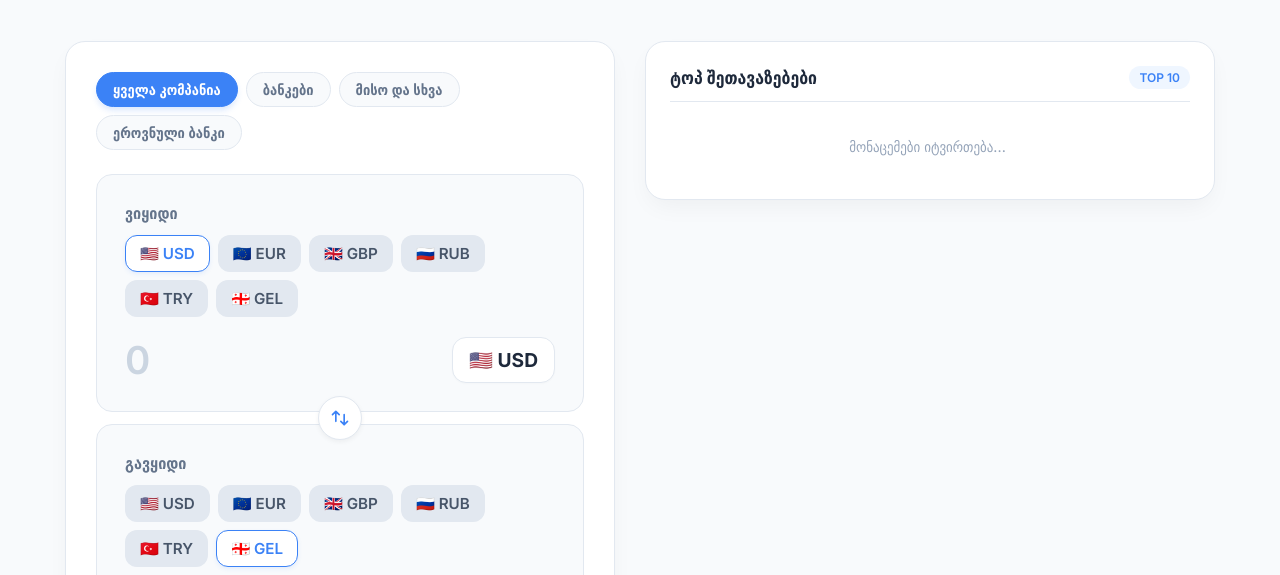
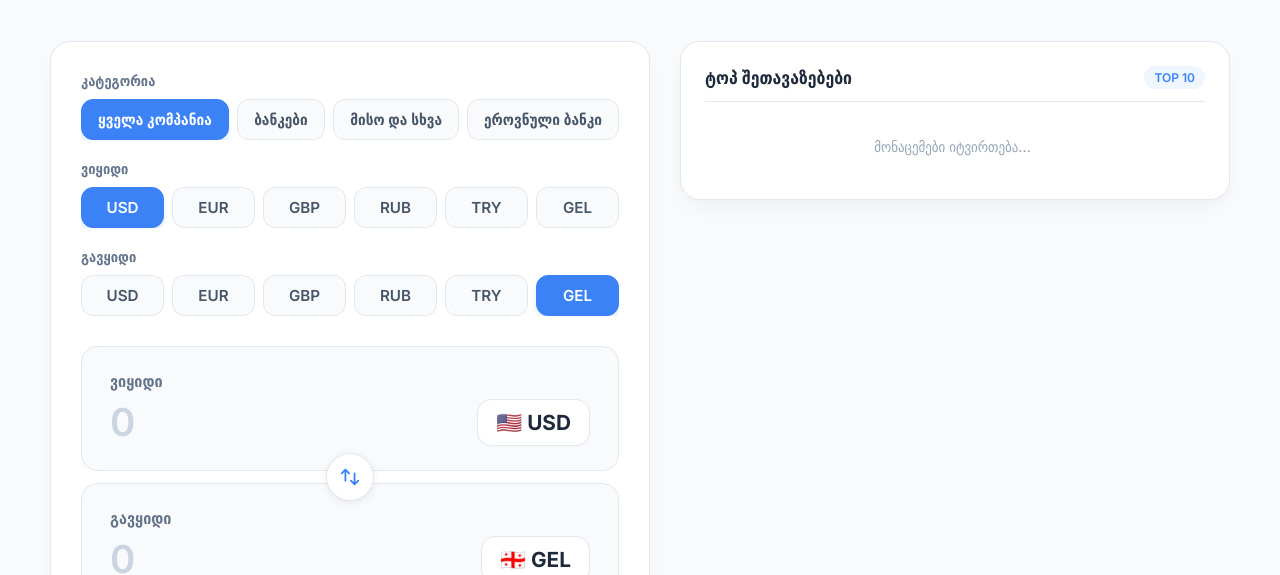
Before and after one commit to Archil-Undilashvili/AllRates-Frontend, a plain HTML site: page calculator.html in a window 1280 px wide. Shown: the part 225-800 px from the top of the page. Drawn offline with Linux system fonts and the light colour scheme; no server answers.

Commit message:
Refactor layout: global filters on top, clear currency tabs without flags

```diff
--- a/calculator.html
+++ b/calculator.html
@@ -9,14 +9,14 @@
     <style>
         .calc-page-layout {
             width: 100%;
-            max-width: 1150px;
+            max-width: 1180px;
             margin: 0 auto;
             display: flex;
             gap: 30px;
             padding: 20px 0 60px 0;
             align-items: flex-start;
         }
-        @media (max-width: 850px) {
+        @media (max-width: 950px) {
             .calc-page-layout {
                 flex-direction: column;
                 align-items: center;
@@ -25,12 +25,12 @@
         .calc-main {
             flex: 1;
             width: 100%;
-            max-width: 580px;
+            max-width: 650px;
         }
         .calc-sidebar {
             flex: 1;
             width: 100%;
-            max-width: 520px;
+            max-width: 500px;
             background: #ffffff;
             border-radius: 20px;
             border: 1px solid #e2e8f0;
@@ -46,50 +46,68 @@
             position: relative;
         }
 
-        .category-tabs {
+        .filter-section {
+            margin-bottom: 20px;
+        }
+        .section-label {
+            font-size: 0.9rem;
+            font-weight: 600;
+            color: #64748b;
+            margin-bottom: 10px;
+            display: block;
+        }
+
+        .category-tabs, .ccy-tabs {
             display: flex;
-            flex-wrap: wrap;
+            flex-wrap: nowrap;
             gap: 8px;
-            margin-bottom: 24px;
+            overflow-x: auto;
+            -ms-overflow-style: none;
+            scrollbar-width: none;
         }
-        .cat-tab {
-            padding: 8px 16px;
-            border-radius: 20px;
+        .category-tabs::-webkit-scrollbar, .ccy-tabs::-webkit-scrollbar {
+            display: none;
+        }
+
+        .cat-tab, .ccy-tab {
+            flex: 1;
+            min-width: max-content;
+            padding: 10px 16px;
+            border-radius: 12px;
             border: 1px solid #e2e8f0;
             background: #f8fafc;
-            color: #64748b;
-            font-size: 0.9rem;
+            color: #475569;
+            font-size: 0.95rem;
             font-weight: 600;
             cursor: pointer;
             transition: all 0.2s ease;
             font-family: inherit;
+            text-align: center;
         }
-        .cat-tab:hover {
+        .cat-tab:hover, .ccy-tab:hover {
             background: #e2e8f0;
             color: #1e293b;
         }
-        .cat-tab.active {
+        .cat-tab.active, .ccy-tab.active {
             background: #3b82f6;
             color: #ffffff;
             border-color: #3b82f6;
             box-shadow: 0 4px 6px -1px rgba(59, 130, 246, 0.2);
         }
-        .filter-group {
-            margin-bottom: 24px;
-        }
-        .filter-label {
-            font-size: 0.85rem;
-            font-weight: 600;
-            color: #64748b;
-            margin-bottom: 8px;
-            display: block;
+
+        .calc-boxes-wrapper {
+            display: flex;
+            flex-direction: column;
+            gap: 12px;
+            position: relative;
+            margin-top: 30px;
         }
 
         .calc-box {
             background: #f8fafc;
             border: 1px solid #e2e8f0;
             border-radius: 16px;
-            padding: 28px;
+            padding: 24px 28px;
             transition: all 0.2s ease;
             position: relative;
         }
@@ -102,48 +120,14 @@
             font-size: 1rem;
             font-weight: 600;
             color: #64748b;
-            margin-bottom: 12px;
+            margin-bottom: 8px;
             display: block;
-        }
-
-        /* NEW CCY TABS STYLES */
-        .ccy-tabs {
-            display: flex;
-            flex-wrap: wrap;
-            gap: 8px;
-            margin-bottom: 20px;
-        }
-        .ccy-tab {
-            padding: 8px 14px;
-            border-radius: 12px;
-            border: 1px solid transparent;
-            background: #e2e8f0;
-            color: #475569;
-            font-size: 0.95rem;
-            font-weight: 600;
-            cursor: pointer;
-            transition: all 0.2s ease;
-            font-family: inherit;
-            display: flex;
-            align-items: center;
-            gap: 6px;
-        }
-        .ccy-tab:hover {
-            background: #cbd5e1;
-            color: #1e293b;
-        }
-        .ccy-tab.active {
-            background: #ffffff;
-            color: #3b82f6;
-            border: 1px solid #3b82f6;
-            box-shadow: 0 2px 4px rgba(59, 130, 246, 0.1);
         }
 
         .input-group {
             display: flex;
             align-items: center;
             justify-content: space-between;
-            margin-top: 10px;
         }
         .calc-input {
             border: none;
@@ -151,7 +135,7 @@
             font-size: 2.4rem;
             font-weight: 600;
             color: #1e293b;
-            width: 55%;
+            width: 60%;
             outline: none;
             padding: 0;
             font-family: inherit;
@@ -161,14 +145,14 @@
         }
 
         .ccy-display {
-            font-size: 1.2rem;
+            font-size: 1.3rem;
             font-weight: 700;
             color: #1e293b;
             display: flex;
             align-items: center;
             gap: 8px;
             background: #ffffff;
-            padding: 10px 16px;
+            padding: 10px 18px;
             border-radius: 14px;
             border: 1px solid #e2e8f0;
             box-shadow: 0 1px 2px rgba(0,0,0,0.02);
@@ -180,8 +164,8 @@
             left: 50%;
             top: 50%;
             transform: translate(-50%, -50%);
-            width: 44px;
-            height: 44px;
+            width: 48px;
+            height: 48px;
             background: #ffffff;
             border: 1px solid #e2e8f0;
             border-radius: 50%;
@@ -190,7 +174,7 @@
             justify-content: center;
             cursor: pointer;
             color: #3b82f6;
-            box-shadow: 0 2px 5px rgba(0,0,0,0.05);
+            box-shadow: 0 2px 8px rgba(0,0,0,0.08);
             transition: all 0.2s ease;
             z-index: 10;
         }
@@ -200,23 +184,23 @@
             transform: translate(-50%, -50%) scale(1.05);
         }
         .swap-btn svg {
-            width: 20px;
-            height: 20px;
+            width: 22px;
+            height: 22px;
             transition: transform 0.3s ease;
         }
         .swap-btn:active svg {
             transform: rotate(180deg);
         }
         .rate-display-container {
-            margin-top: 20px;
-            padding-top: 20px;
+            margin-top: 24px;
+            padding-top: 24px;
             border-top: 1px dashed #e2e8f0;
             display: flex;
             justify-content: space-between;
             align-items: center;
         }
         .rate-text {
-            font-size: 0.95rem;
+            font-size: 1.05rem;
             font-weight: 600;
             color: #1e293b;
             display: flex;
@@ -224,11 +208,11 @@
             gap: 6px;
         }
         .rate-source {
-            font-size: 0.8rem;
+            font-size: 0.85rem;
             color: #64748b;
             background: #f1f5f9;
-            padding: 4px 8px;
-            border-radius: 6px;
+            padding: 6px 10px;
+            border-radius: 8px;
             font-weight: 500;
         }
 
@@ -256,19 +240,7 @@
             display: flex;
             flex-direction: column;
             gap: 12px;
-            /* No fixed height, show fully */
             padding-right: 5px;
-        }
-        .top10-list::-webkit-scrollbar {
-            width: 6px;
-        }
-        .top10-list::-webkit-scrollbar-track {
-            background: #f1f5f9;
-            border-radius: 10px;
-        }
-        .top10-list::-webkit-scrollbar-thumb {
-            background: #cbd5e1;
-            border-radius: 10px;
         }
         .top10-item {
             display: flex;
@@ -338,20 +310,34 @@
         <div class="calc-main">
             <div class="calc-container">
 
-                <div class="category-tabs" id="calc-category-tabs">
-                    <button class="cat-tab active" data-cat="all">ყველა კომპანია</button>
-                    <button class="cat-tab" data-cat="banks">ბანკები</button>
-                    <button class="cat-tab" data-cat="mfos">მისო და სხვა</button>
-                    <button class="cat-tab" data-cat="nbg">ეროვნული ბანკი</button>
+                <div class="filter-section">
+                    <label class="section-label">კატეგორია</label>
+                    <div class="category-tabs" id="calc-category-tabs">
+                        <button class="cat-tab active" data-cat="all">ყველა კომპანია</button>
+                        <button class="cat-tab" data-cat="banks">ბანკები</button>
+                        <button class="cat-tab" data-cat="mfos">მისო და სხვა</button>
+                        <button class="cat-tab" data-cat="nbg">ეროვნული ბანკი</button>
+                    </div>
                 </div>
 
-                <div style="display: flex; flex-direction: column; gap: 12px; position: relative;">
+                <div class="filter-section">
+                    <label class="section-label" id="filter-label-top">ვიყიდი</label>
+                    <div class="ccy-tabs" id="ccy-tabs-top">
+                        <!-- Populated by JS -->
+                    </div>
+                </div>
+
+                <div class="filter-section">
+                    <label class="section-label" id="filter-label-bottom">გავყიდი</label>
+                    <div class="ccy-tabs" id="ccy-tabs-bottom">
+                        <!-- Populated by JS -->
+                    </div>
+                </div>
+
+                <div class="calc-boxes-wrapper">
                     <!-- Buy Box -->
                     <div class="calc-box">
                         <label class="calc-label" id="label-top">ვიყიდი</label>
-                        <div class="ccy-tabs" id="ccy-tabs-top">
-                            <!-- Populated by JS -->
-                        </div>
                         <div class="input-group">
                             <input type="number" id="input-top" class="calc-input" placeholder="0" min="0">
                             <div class="ccy-display" id="ccy-display-top">🇺🇸 USD</div>
@@ -368,9 +354,6 @@
                     <!-- Sell Box -->
                     <div class="calc-box">
                         <label class="calc-label" id="label-bottom">გავყიდი</label>
-                        <div class="ccy-tabs" id="ccy-tabs-bottom">
-                            <!-- Populated by JS -->
-                        </div>
                         <div class="input-group">
                             <input type="number" id="input-bottom" class="calc-input" placeholder="0" min="0">
                             <div class="ccy-display" id="ccy-display-bottom">🇬🇪 GEL</div>
@@ -482,13 +465,13 @@
     const top10List = document.getElementById('top10-list');
 
     function renderCcyTabs() {
-        // Top Container
+        // Top Container (ვიყიდი)
         const topContainer = document.getElementById('ccy-tabs-top');
         topContainer.innerHTML = '';
         availableCcys.forEach(ccy => {
             const btn = document.createElement('button');
             btn.className = 'ccy-tab' + (ccy === valTopCcy ? ' active' : '');
-            btn.innerHTML = `${flags[ccy]} ${ccy}`;
+            btn.innerHTML = ccy; // ONLY TEXT
             btn.onclick = () => {
                 valTopCcy = ccy;
                 renderCcyTabs();
@@ -497,13 +480,13 @@
             topContainer.appendChild(btn);
         });
 
-        // Bottom Container
+        // Bottom Container (გავყიდი)
         const bottomContainer = document.getElementById('ccy-tabs-bottom');
         bottomContainer.innerHTML = '';
         availableCcys.forEach(ccy => {
             const btn = document.createElement('button');
             btn.className = 'ccy-tab' + (ccy === valBottomCcy ? ' active' : '');
-            btn.innerHTML = `${flags[ccy]} ${ccy}`;
+            btn.innerHTML = ccy; // ONLY TEXT
             btn.onclick = () => {
                 valBottomCcy = ccy;
                 renderCcyTabs();
@@ -512,7 +495,7 @@
             bottomContainer.appendChild(btn);
         });
 
-        // Update displays
+        // Update displays inside the calc boxes (WITH FLAGS)
         document.getElementById('ccy-display-top').innerHTML = `${flags[valTopCcy]} ${valTopCcy}`;
         document.getElementById('ccy-display-bottom').innerHTML = `${flags[valBottomCcy]} ${valBottomCcy}`;
     }
@@ -637,7 +620,6 @@
         const bestOption = topRates[0];
         const bestRate = bestOption.rate;
 
-        // Update Calculator
         if (lastEdited === 'top') {
             const val = parseFloat(inputTop.value);
             if (!isNaN(val) && val > 0) {
```
